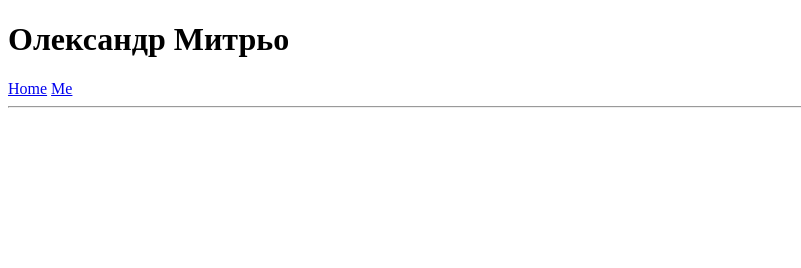
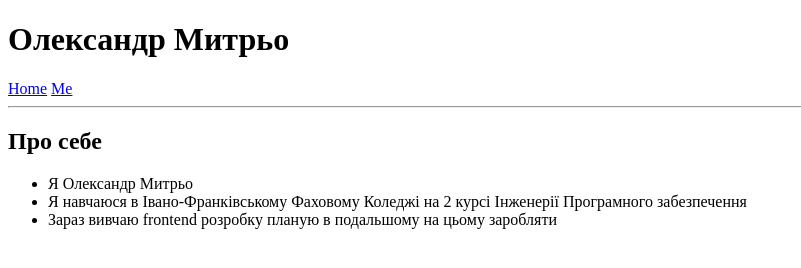
Before and after one commit to OleksandrFR/html, a plain HTML site: page index.html in a window 1280 px wide. Shown: the whole page, without its empty margins (0-801 px from the left). Drawn offline with Linux system fonts and the light colour scheme.

Commit message:
Додана секція про себе

```diff
--- a/index.html
+++ b/index.html
@@ -19,7 +19,12 @@
     </header>
 
     <main>
-
+        <h2>Про себе</h2>
+       <ul>
+            <li>Я Олександр Митрьо</li>
+            <li>Я навчаюся в Івано-Франківському Фаховому Коледжі на 2 курсі Інженерії Програмного забезпечення </li>
+            <li>Зараз вивчаю frontend розробку планую в подальшому на цьому заробляти</li>
+        </ul>
     </main>
 
     <footer>
```
